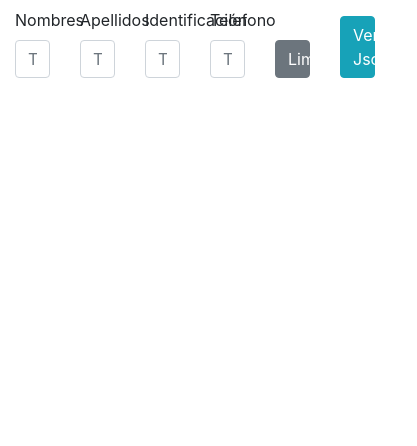
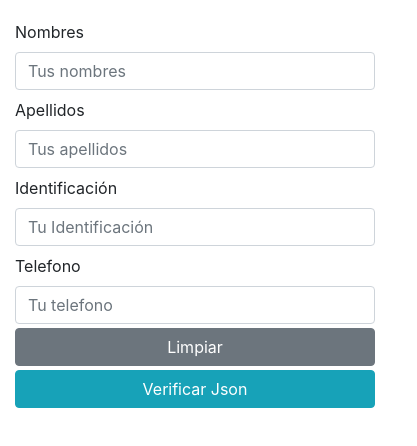
Before and after one commit to nildiert/reactiveForms, an Angular app: page / in a window 390 px wide. Shown: the top 446 px of the page, 417 px wide, since content can reach past the window. Built offline with nearby package versions, Linux system fonts and the light colour scheme.

Commit message:
Correcciones en el responsive de la tabla

```diff
--- a/src/app/app.component.html
+++ b/src/app/app.component.html
@@ -1,2 +1,3 @@
-
+<div class="container mt-3">
   <app-formulario></app-formulario>
+</div>
--- a/src/app/formulario/formulario.component.html
+++ b/src/app/formulario/formulario.component.html
@@ -1,14 +1,13 @@
-<div class="container">
-  <div class="row">
-    <div class="col-12 mt-2">
+
       <form
-        class="row"
         novalidate
         [formGroup]="user"
         (ngSubmit)="onSubmit(user.value)"
       >
-        <div class="col-2">
-          <label for=""><span>Nombres</span></label>
+      <div class="form-row">
+          <div class="col-lg-2 col-md-6 col-sm-12 my-1">
+
+          <label for="">Nombres</label>
           <input
             class="form-control"
             type="text"
@@ -16,8 +15,8 @@
             [formControl]="user.controls['name']"
           />
         </div>
-        <div class="col-2">
-          <label for=""><span>Apellidos</span></label>
+        <div class="col-lg-2 col-md-6 col-sm-12 my-1">
+          <label for="">Apellidos</label>
           <input
             class="form-control"
             placeholder="Tus apellidos"
@@ -25,8 +24,8 @@
             type="text"
           />
         </div>
-        <div class="col-2">
-          <label for=""><span>Identificación</span></label>
+        <div class="col-lg-2 col-md-6 col-sm-12 my-1">
+          <label for="">Identificación</label>
           <input
             class="form-control"
             placeholder="Tu Identificación"
@@ -34,16 +33,17 @@
             type="text"
           />
         </div>
-        <div class="col-2">
-          <label for=""><span>Telefono</span></label>
+        <div class="col-lg-2 col-md-6 col-sm-12 my-1">
+          <label for="">Telefono</label>
           <input
             class="form-control"
             placeholder="Tu telefono"
             [formControl]="user.controls['telephone']"
-            type="text"
+            type="number"
           />
+
         </div>
-        <div class="col-2 align-self-end">
+        <div class="col-lg-2 col-md-6 align-self-end mb-1">
             <button
               type="button"
               class="btn btn-secondary btn-block "
@@ -52,13 +52,16 @@
               Limpiar
             </button>
           </div>
-        <div class="col-2 align-self-end ">
+          <div class="col-lg-2 col-md-6 align-self-end mb-1">
             <button type="submit" class="btn btn-info btn-block">
               Verificar Json
             </button>
           </div>
+      </div>
 
-        <div *ngIf="formValidate" class="mt-2 col-12">
+
+
+        <div *ngIf="formValidate" class="mt-2">
           <textarea
             style="text-align: center"
             class="form-control"
@@ -68,15 +71,13 @@
           ></textarea>
           <div class="d-flex justify-content-end mt-2"></div>
         </div>
+
       </form>
+
 
       <div *ngIf="alert" class="mt-2 alert alert-danger" role="alert">
         Llena todos los campos!!
       </div>
-    </div>
-    <hr />
-    <div class="mt-2">
+
+
      <app-list *ngIf="listValidate" [listForm]="reactiveForm"></app-list>
-    </div>
-  </div>
-</div>
--- a/src/app/formulario/list/list.component.html
+++ b/src/app/formulario/list/list.component.html
@@ -1,34 +1,34 @@
-<div class="container">
-  <div class="row">
+<div class="col-lg-2 col-md-6 align-self-end mb-1">
+<button class="btn btn-info btn-block" (click)="sendToList()">Guardar</button>
+</div>
 <div class="col-12">
-      <button class="btn btn-info" (click)="sendToList()" >Guardar</button>
-    </div>
-
-      <div class="mt-2 col-12" *ngIf="showList">
-
-        <table class=" table table-sm">
+    <table class="" *ngIf="showList">
       <thead>
         <th>Nombres</th>
         <th>Apellidos</th>
         <th>Identificación</th>
         <th>Telefono</th>
         <th>Acción</th>
-
       </thead>
       <tbody *ngFor="let item of listUser">
         <tr>
-                  <td>{{item.name}}</td>
-                  <td>{{item.lastname}}</td>
-                  <td>{{item.identification}}</td>
-                  <td>{{item.telephone}}</td>
-                  <td><button  type="button" (click)="sendToModal(item)"  class="btn btn-info">Ver</button> </td>
-
+          <td>{{ item.name }}</td>
+          <td>{{ item.lastname }}</td>
+          <td>{{ item.identification }}</td>
+          <td>{{ item.telephone }}</td>
+          <td>
+            <button
+              type="button"
+              (click)="sendToModal(item)"
+              class="btn btn-info"
+            >
+              Ver
+            </button>
+          </td>
         </tr>
       </tbody>
     </table>
   </div>
 
-  </div><!-- Fin del row -->
-</div><!-- Fin del container -->
 
 <app-modal></app-modal>
```
Lines whose indentation alone changed are shown as unchanged.
